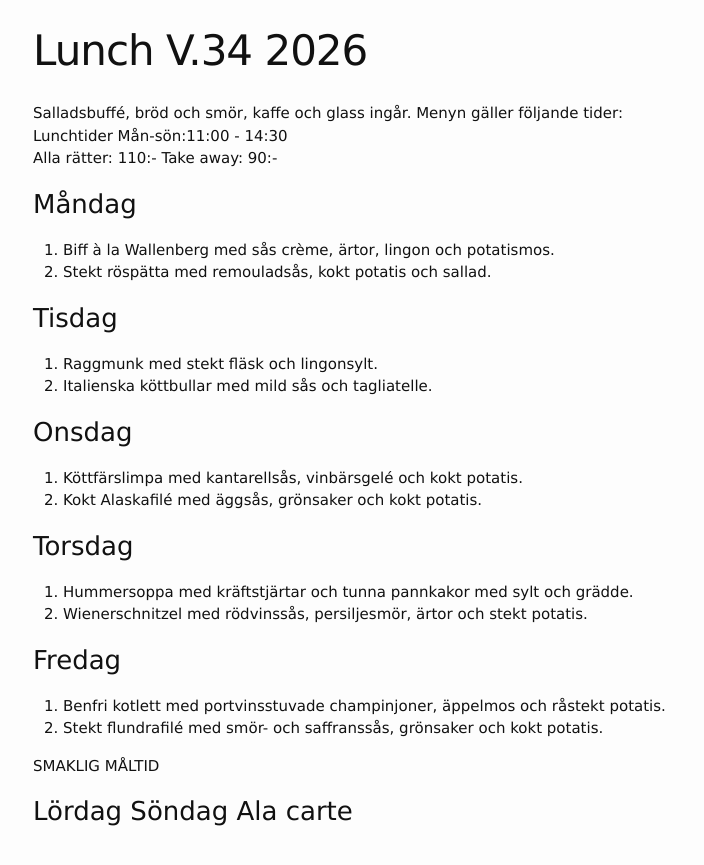
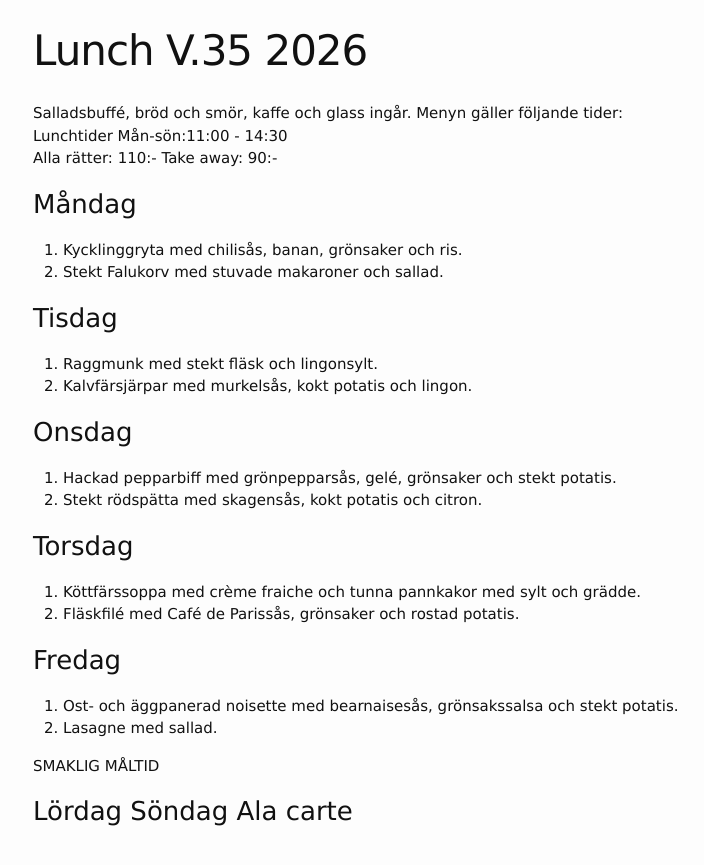
Before and after one commit to FarInn62/farinn62.github.io, a Jekyll site: the page built from lunch.md, in a window 1280 px wide. Shown: the top 865 px of the page, without its empty margins (237-941 px from the left). Built offline with Jekyll 4.4.1, drawn with Linux system fonts in a browser that asks for light colours.

Commit message:
Update lunch menu for version 35

```diff
--- a/lunch.md
+++ b/lunch.md
@@ -1,6 +1,6 @@
 ---
 layout: foodmenu
-title: Lunch V.34 2026
+title: Lunch V.35 2026
 permalink: /lunch/
 published: true
 ---
@@ -11,27 +11,27 @@ Alla rätter: 110:- Take away: 90:-
 
 ### Måndag
 
-1. Biff à la Wallenberg med sås crème, ärtor, lingon och potatismos.
-2. Stekt röspätta med remouladsås, kokt potatis och sallad.
+1. Kycklinggryta med chilisås, banan, grönsaker och ris.
+2. Stekt Falukorv med stuvade makaroner och sallad.
 
 ### Tisdag
 
 1. Raggmunk med stekt fläsk och lingonsylt.
-2. Italienska köttbullar med mild sås och tagliatelle.
+2. Kalvfärsjärpar med murkelsås, kokt potatis och lingon.
 
 ### Onsdag
 
-1. Köttfärslimpa med kantarellsås, vinbärsgelé och kokt potatis.
-2. Kokt Alaskafilé med äggsås, grönsaker och kokt potatis.
+1. Hackad pepparbiff med grönpepparsås, gelé, grönsaker och stekt potatis.
+2. Stekt rödspätta med skagensås, kokt potatis och citron.
 
 ### Torsdag
 
-1. Hummersoppa med kräftstjärtar och tunna pannkakor med sylt och grädde.
-2. Wienerschnitzel med rödvinssås, persiljesmör, ärtor och stekt potatis.
+1. Köttfärssoppa med crème fraiche och tunna pannkakor med sylt och grädde.
+2. Fläskfilé med Café de Parissås, grönsaker och rostad potatis.
 
 ### Fredag
-1.  Benfri kotlett med portvinsstuvade champinjoner, äppelmos och råstekt potatis.
-2.  Stekt flundrafilé med smör- och saffranssås, grönsaker och kokt potatis.
+1.  Ost- och äggpanerad noisette med bearnaisesås, grönsakssalsa och stekt potatis.
+2.  Lasagne med sallad.
 
 SMAKLIG MÅLTID
 
```
